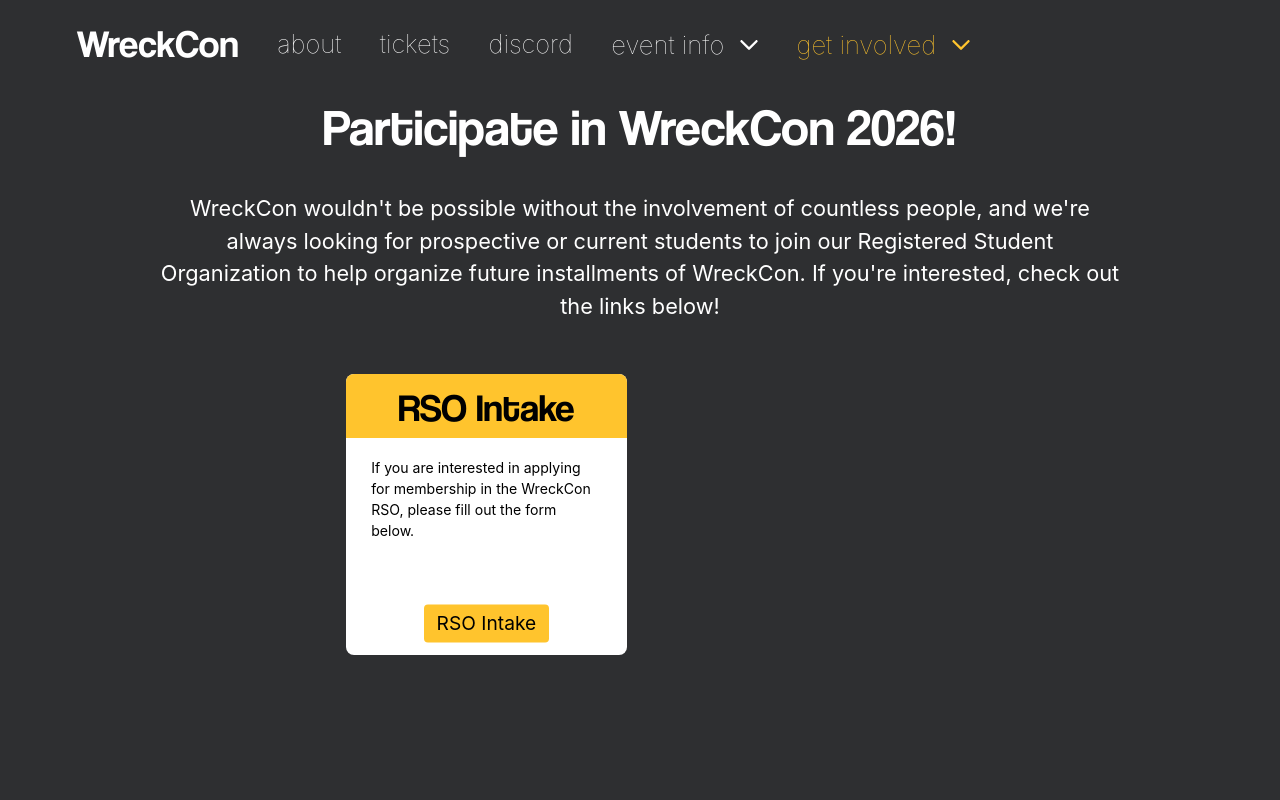
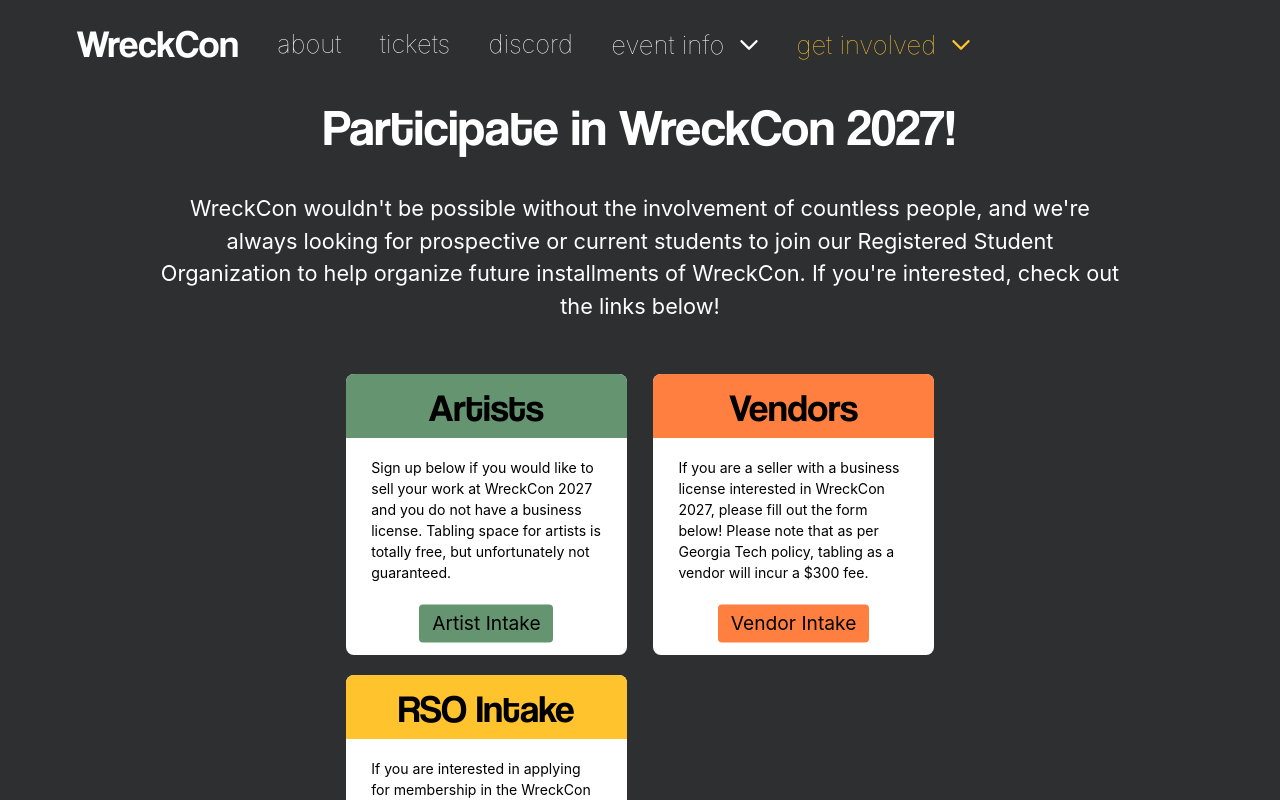
Before and after one commit to WreckConOrg/wreckcon-app, a React (Create React App) app: page /involved in a window 1280 px wide. Shown: the top 800 px of the page. Built offline with nearby package versions, Linux system fonts and the light colour scheme; a web font is replaced by a local one.

Commit message:
Added Artist Alley and Vendor Apps
- Added Links to Artist Alley and Vendor Applications

```diff
--- a/src/pages/involved/InvolvedConfig.tsx
+++ b/src/pages/involved/InvolvedConfig.tsx
@@ -1,25 +1,25 @@
 import { ParticipateBoxProps } from "./ParticipateFormBox";
 
 export const INVOLVEDCONFIG: ParticipateBoxProps[] = [
-  // {
-  //   name: "Artists",
-  //   bodyText:
-  //     "Sign up below if you would like to sell your work at WreckCon 2026 and you do not have a business license. Tabling space for artists is totally free, but unfortunately not guaranteed.",
-  //   link: "https://forms.gle/AYxp3roTTNr2cW4f6",
-  //   buttonText: "Artist Intake",
-  //   color: "#659470",
-  //   isOpen: true
-  // },
-  // {
-  //   name: "Vendors",
-  //   bodyText:
-  //     "If you are a seller with a business license interested in WreckCon 2026, please fill out the form below! Please note that as per Georgia Tech policy, tabling as a vendor will incur a $300 fee.",
-  //   link: "https://forms.gle/49npviDD7znRQkx17",
-  //   buttonText: "Vendor Intake",
-  //   color: "#FF7F41",
-  //   isOpen: true
+  {
+    name: "Artists",
+    bodyText:
+      "Sign up below if you would like to sell your work at WreckCon 2027 and you do not have a business license. Tabling space for artists is totally free, but unfortunately not guaranteed.",
+    link: "https://docs.google.com/forms/d/e/1FAIpQLSf5H3rmaEqDf1r1qvvkWxxPTpVhQsVsFJlxeW1CMSSssoPRew/viewform?usp=sharing&ouid=107798361144867873835",
+    buttonText: "Artist Intake",
+    color: "#659470",
+    isOpen: true
+  },
+  {
+    name: "Vendors",
+    bodyText:
+      "If you are a seller with a business license interested in WreckCon 2027, please fill out the form below! Please note that as per Georgia Tech policy, tabling as a vendor will incur a $300 fee.",
+    link: "https://docs.google.com/forms/d/e/1FAIpQLSdhMCogpEPNYnLY4RMJZXbIBYDmdefIf04FGOzRz_VstPLHqg/viewform?usp=sharing&ouid=107798361144867873835",
+    buttonText: "Vendor Intake",
+    color: "#FF7F41",
+    isOpen: true
+  },
 
-  // },
   // {
   //   name: "Pretty Derby",
   //   bodyText:
--- a/src/pages/involved/involved.tsx
+++ b/src/pages/involved/involved.tsx
@@ -26,7 +26,7 @@ export const Involved = (): JSX.Element => {
           }
         )}
         >
-          Participate in WreckCon 2026!
+          Participate in WreckCon 2027!
         </div>
         {/* <div className="w-[75vw] font-inter text-[1.7vw] mb-[4vw] mt-[2vw] text-white text-center">
                         WreckCon wouldn't be possible without the involvement of countless people, and we're currently looking
```
